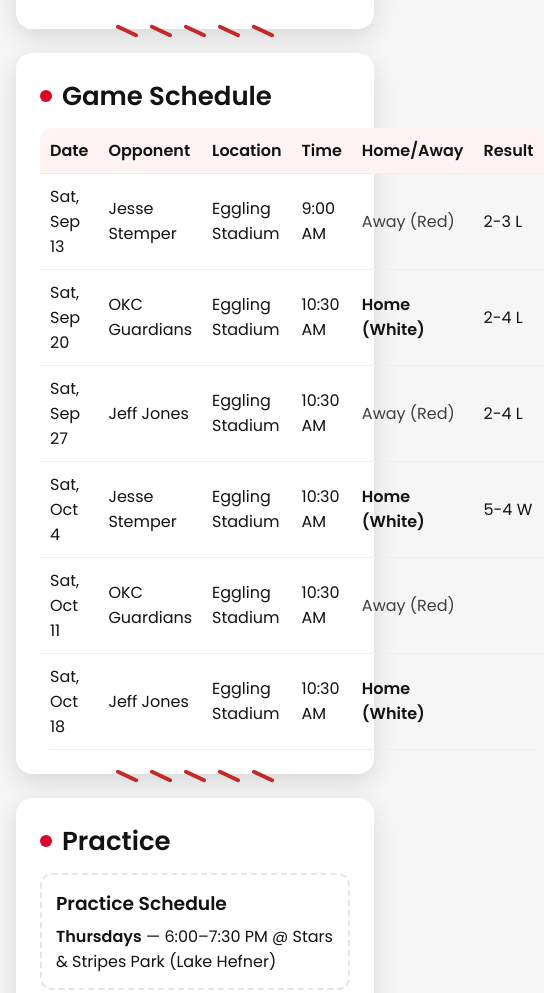
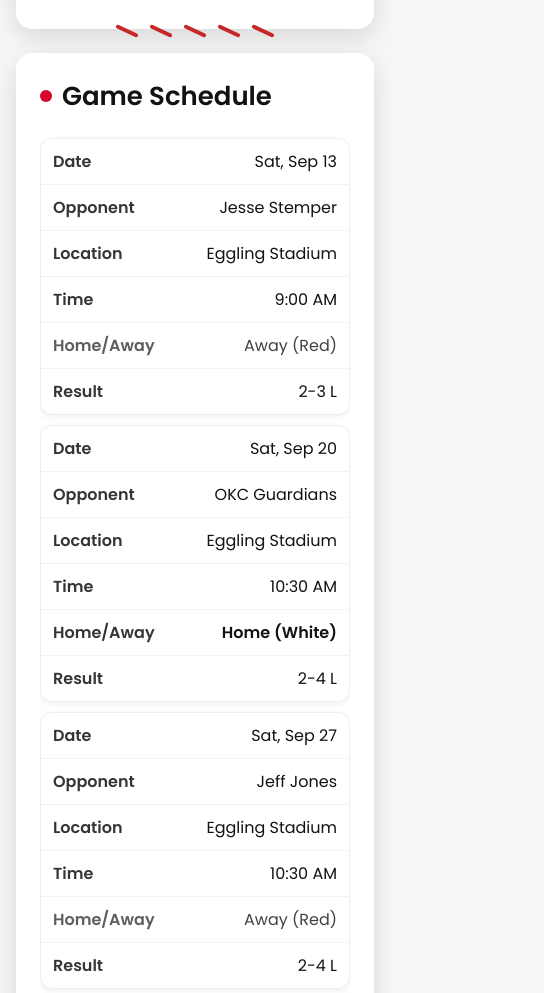
Before and after one commit to kthompson5/OKC-Parks-Baseball, a plain HTML site: page index.html in a window 390 px wide. Shown: the part 2620-3613 px from the top of the page, 544 px wide, since content can reach past the window. Drawn offline with Linux system fonts and the light colour scheme.

Commit message:
index.html

```diff
--- a/index.html
+++ b/index.html
@@ -182,6 +182,50 @@ nav.quick-links::-webkit-scrollbar{display:none}
 /* Optional: slightly smaller title on very small screens to avoid pushing nav down too far */
 @media (max-width: 380px){
   .brand h1{ font-size: clamp(28px, 9vw, 40px); }
+}
+
+/* Responsive schedule table → stacked cards on small screens */
+@media (max-width: 640px){
+  #schedule-table thead{
+    /* hide header; we’ll show labels via data-label */
+    position: absolute;
+    left:-9999px;
+    top:-9999px;
+  }
+  #schedule-table,
+  #schedule-table tbody,
+  #schedule-table tr,
+  #schedule-table td {
+    display:block;
+    width:100%;
+  }
+  #schedule-table tbody tr{
+    border:1px solid #eee;
+    border-radius:12px;
+    margin:10px 0;
+    overflow:hidden;
+    background:#fff;
+    box-shadow:0 2px 6px rgba(0,0,0,.06);
+  }
+  #schedule-table td{
+    display:flex;
+    justify-content:space-between;
+    gap:10px;
+    padding:10px 12px;
+    border-bottom:1px solid #f2f2f2;
+  }
+  #schedule-table td:last-child{ border-bottom:none; }
+
+  /* show the column label before each cell’s value */
+  #schedule-table td::before{
+    content: attr(data-label);
+    font-weight:700;
+    opacity:.85;
+  }
+
+  /* small tweaks for readability */
+  #schedule-table td .home,
+  #schedule-table td .away { font-weight:600; }
 }
 
   </style>
```
